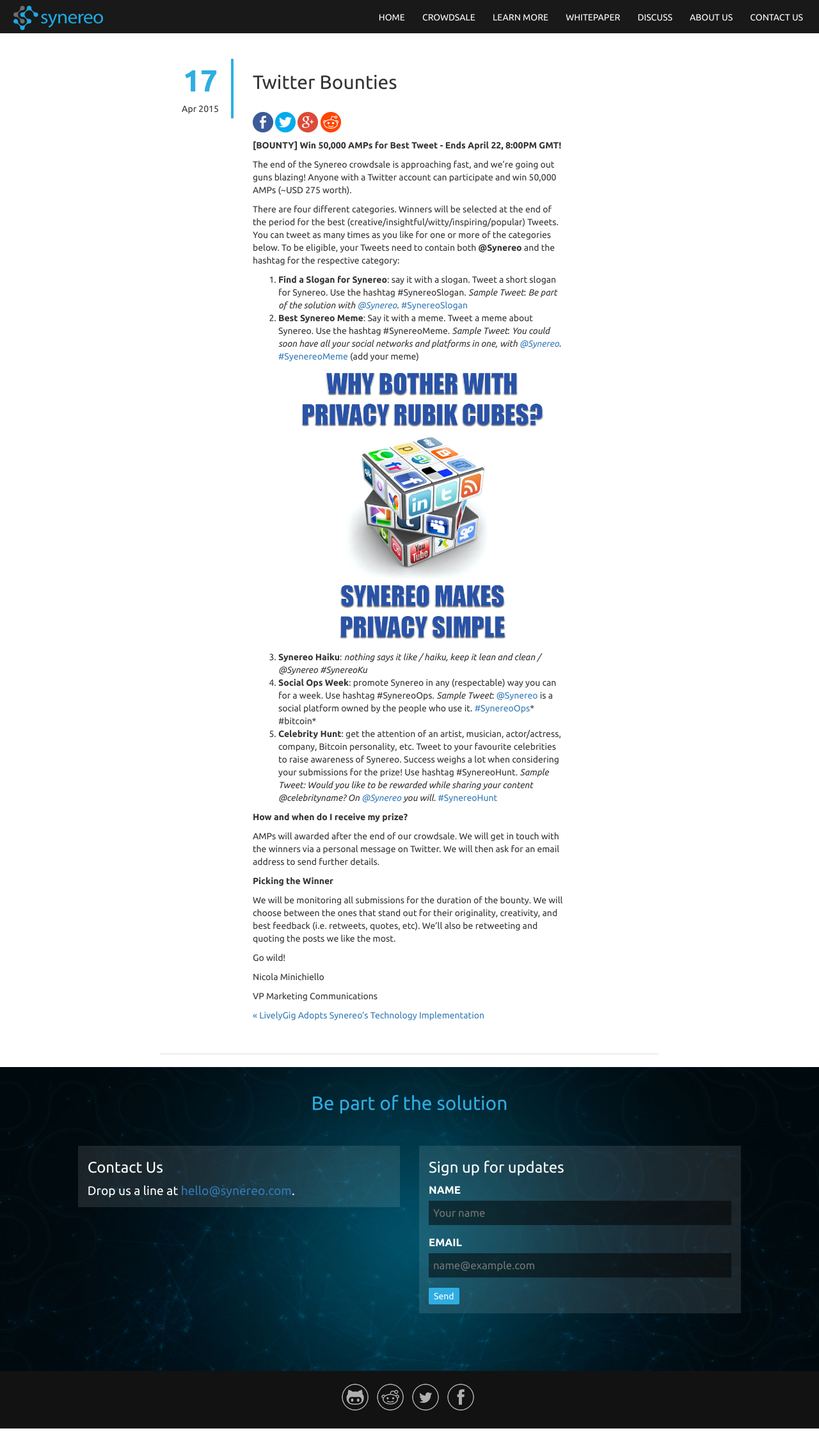
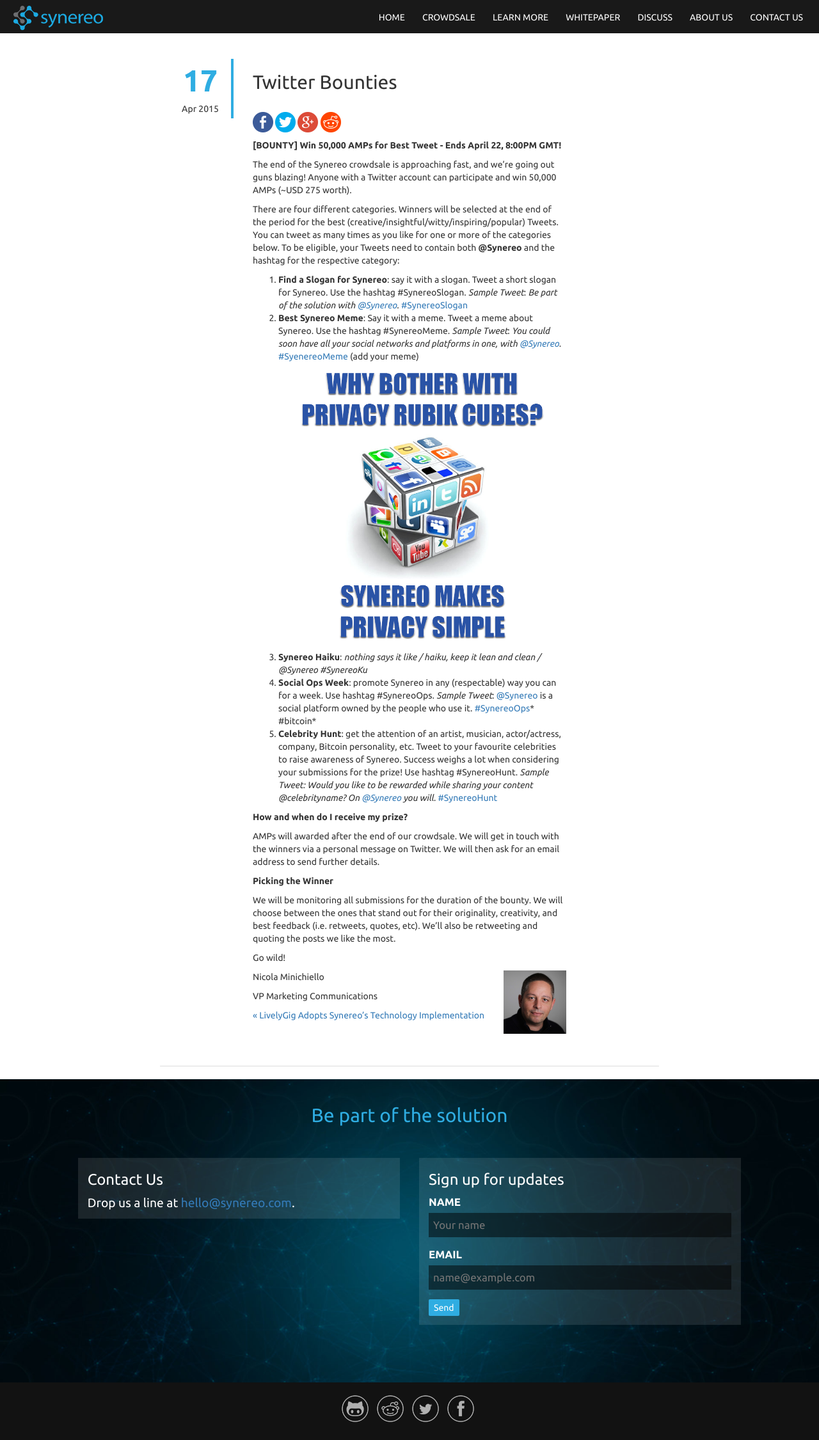
Before and after one commit to synereo/blog.synereo.com, a Jekyll site: the page built from _posts/2015-04-17-twitter-bounties.markdown, in a window 1280 px wide. Shown: the whole page at 64% size. Built offline with Jekyll 4.4.1, drawn with Linux system fonts in a browser that asks for light colours; nearby versions of some CDN libraries; a script that is not in the unit is left out.

Commit message:
Added Nic's picture

```diff
--- a/_posts/2015-04-17-twitter-bounties.markdown
+++ b/_posts/2015-04-17-twitter-bounties.markdown
@@ -33,6 +33,6 @@
 
 Go wild!
 
-Nicola Minichiello
+Nicola Minichiello ![image alt text](/img/uploads/nicolaminichiello_360.png){: style="float: right; max-height: 20%; max-width: 20%"}
 
 VP Marketing Communications
```
Also changed, not shown: img/uploads/nicolaminichiello_360.png (added).
